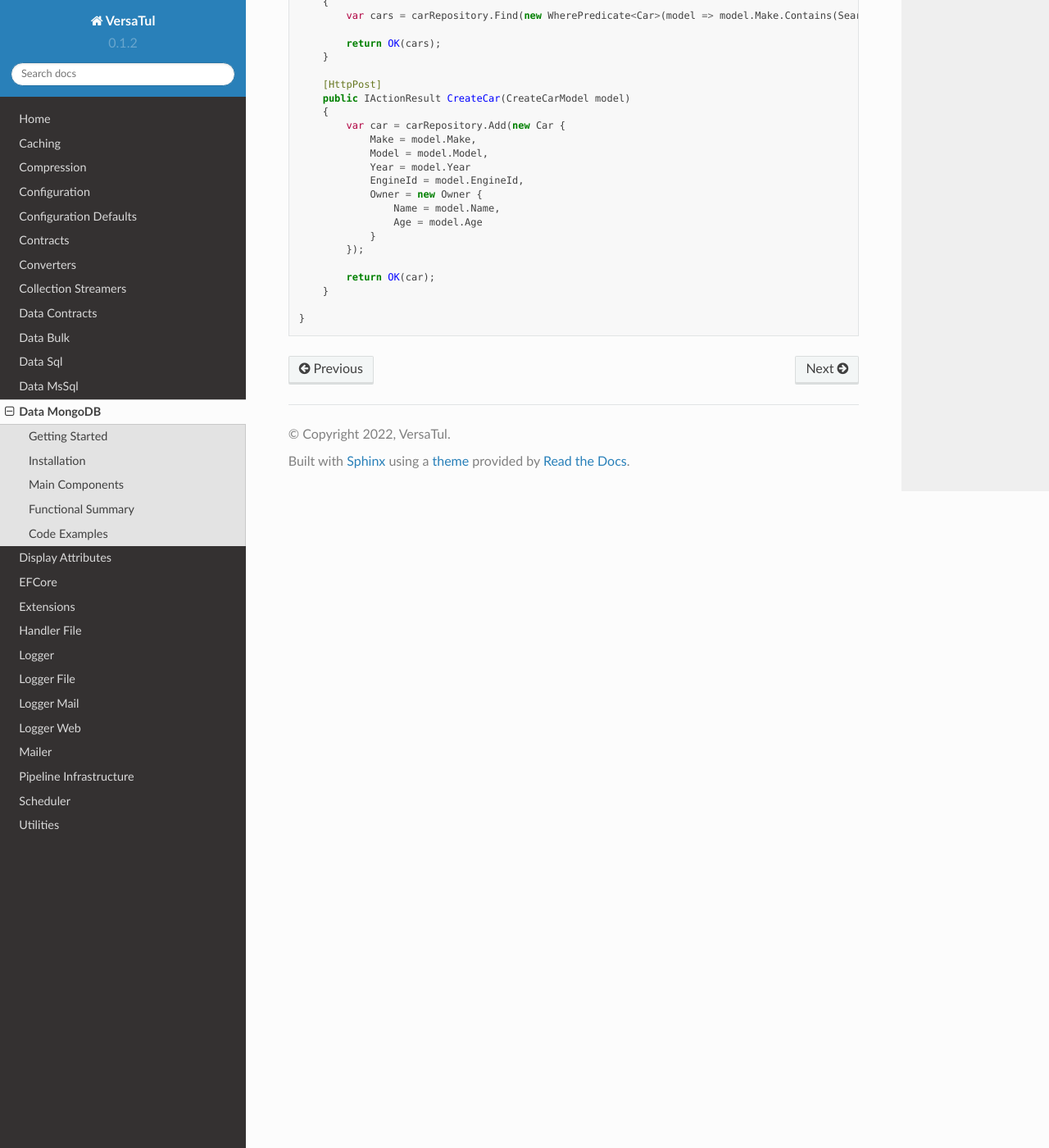
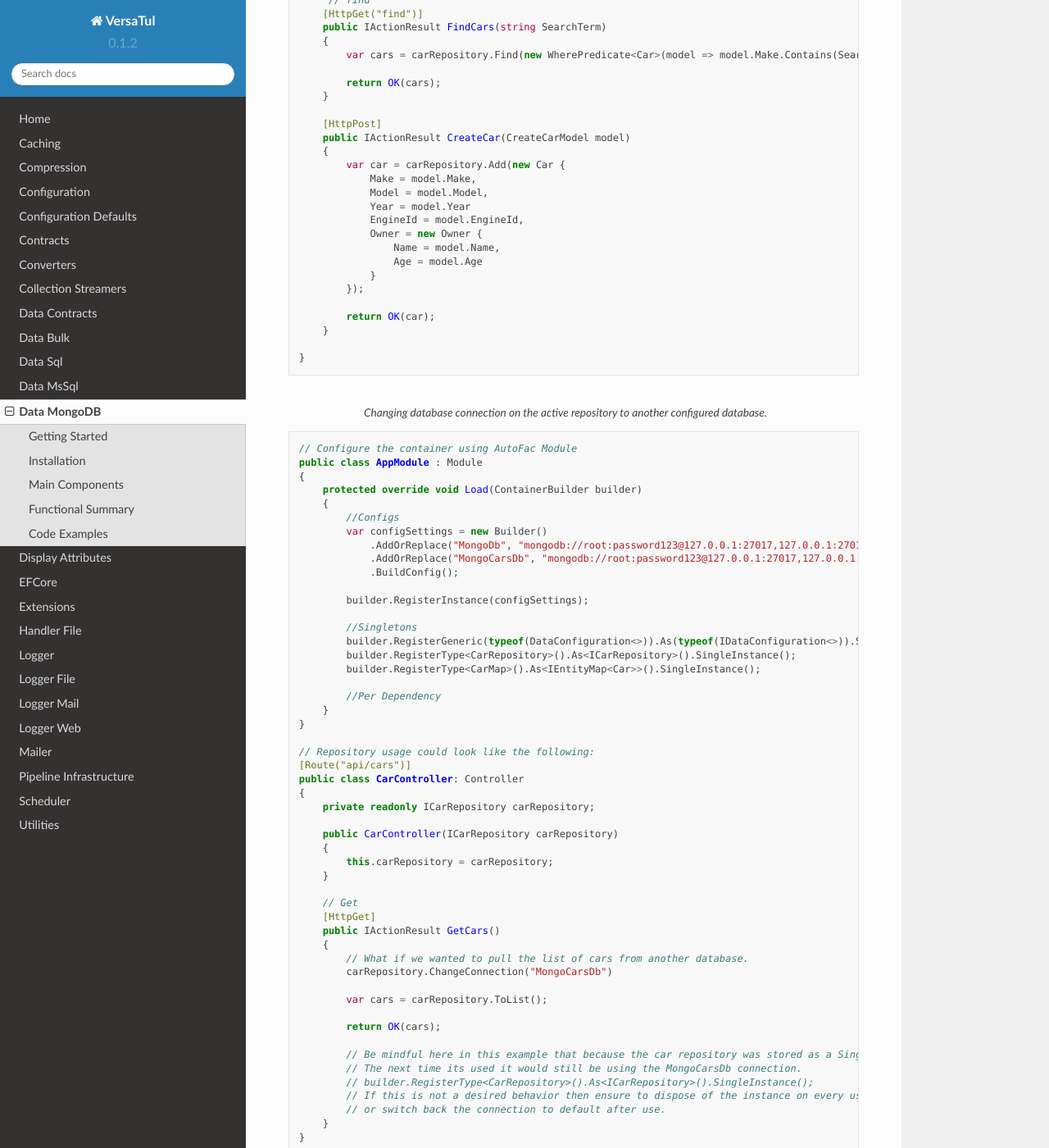
Before and after one commit to BjornWilliams/DocsVersaTul, a Sphinx documentation site: the page built from docs/source/mongodb.rst, in a window 1280 px wide and 1400 px high, scrolled down 3119 px. Shown: the whole window at 82% size. Built offline with Sphinx 7.4.7 and the Read the Docs theme 2.0.0, drawn with Linux system fonts in a browser that asks for light colours; some of the changed text lies outside the part shown.

Commit message:
Update mongodb.rst

```diff
--- a/docs/source/mongodb.rst
+++ b/docs/source/mongodb.rst
@@ -33,6 +33,7 @@
 #. **TEntity IRepository<TEntity, TKey>.GetById(TKey id)** : Gets an entity for the given identifier.
 #. **TEntity IRepository<TEntity, TKey>.Update(TEntity entity)** : Updates a single entity.
 #. **void IRepository<TEntity, TKey>.Update(IEnumerable<TEntity> entities)** : Updates the given list of entities inside a collection.
+#. **void IRepository<TEntity, TKey>.ChangeConnection();** : An overloaded method that can be used to change the underlining database connection of the active repository.
 #. See :doc:`configuration-defaults` for more configuration settings.
 
 Code Examples
@@ -175,3 +176,58 @@
         }
 
     }
+
+.. code-block:: c#
+    :caption: Changing database connection on the active repository to another configured database.
+
+    // Configure the container using AutoFac Module
+    public class AppModule : Module
+    {
+        protected override void Load(ContainerBuilder builder)
+        {
+            //Configs
+            var configSettings = new Builder()
+                .AddOrReplace("MongoDb", "mongodb://root:password123@127.0.0.1:27017,127.0.0.1:27018,127.0.0.1:27019/DemoDB?replicaSet=replicaset")
+                .AddOrReplace("MongoCarsDb", "mongodb://root:password123@127.0.0.1:27017,127.0.0.1:27018,127.0.0.1:27019/CarsDB?replicaSet=replicaset")
+                .BuildConfig();
+
+            builder.RegisterInstance(configSettings);
+
+            //Singletons
+            builder.RegisterGeneric(typeof(DataConfiguration<>)).As(typeof(IDataConfiguration<>)).SingleInstance();
+            builder.RegisterType<CarRepository>().As<ICarRepository>().SingleInstance();
+            builder.RegisterType<CarMap>().As<IEntityMap<Car>>().SingleInstance();
+
+            //Per Dependency
+        }
+    }
+
+    // Repository usage could look like the following:
+    [Route("api/cars")]
+    public class CarController: Controller
+    {
+        private readonly ICarRepository carRepository;
+
+        public CarController(ICarRepository carRepository)
+        {
+            this.carRepository = carRepository;
+        }
+
+        // Get
+        [HttpGet]
+        public IActionResult GetCars()
+        {
+            // What if we wanted to pull the list of cars from another database.
+            carRepository.ChangeConnection("MongoCarsDb")
+
+            var cars = carRepository.ToList();
+
+            return OK(cars);
+
+            // Be mindful here in this example that because the car repository was stored as a SingleInstance
+            // The next time its used it would still be using the MongoCarsDb connection.
+            // builder.RegisterType<CarRepository>().As<ICarRepository>().SingleInstance();
+            // If this is not a desired behavior then ensure to dispose of the instance on every use
+            // or switch back the connection to default after use.
+        }
+    }
```
